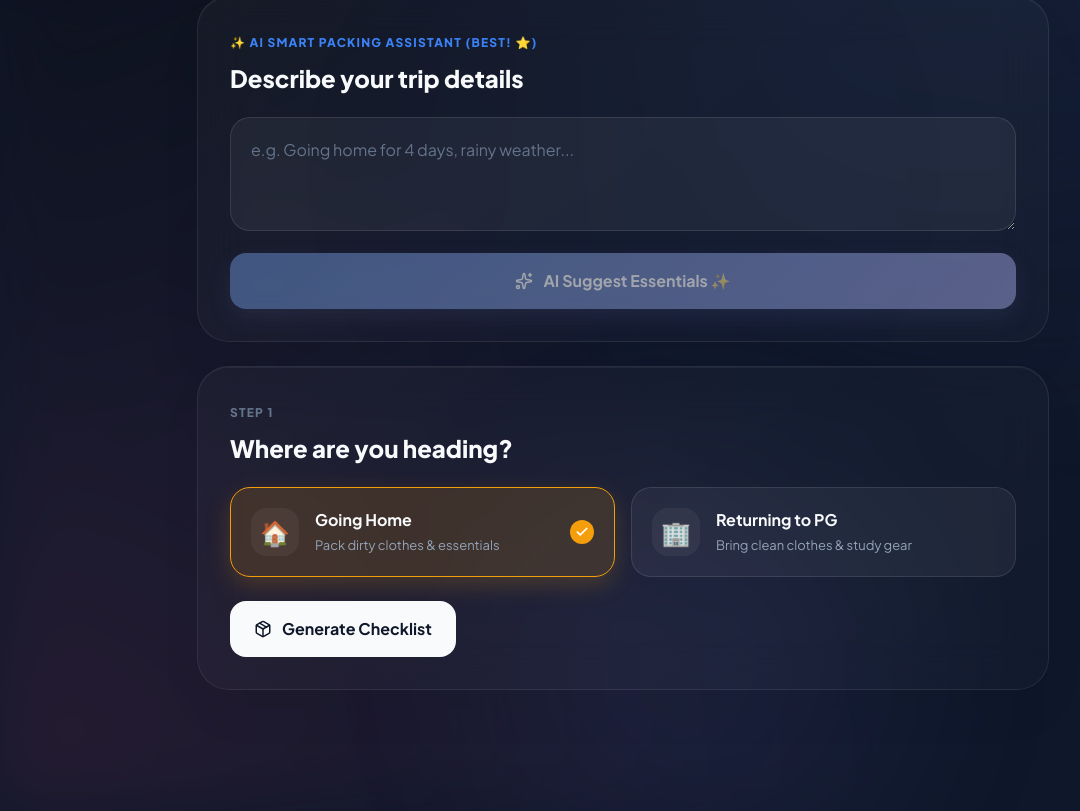
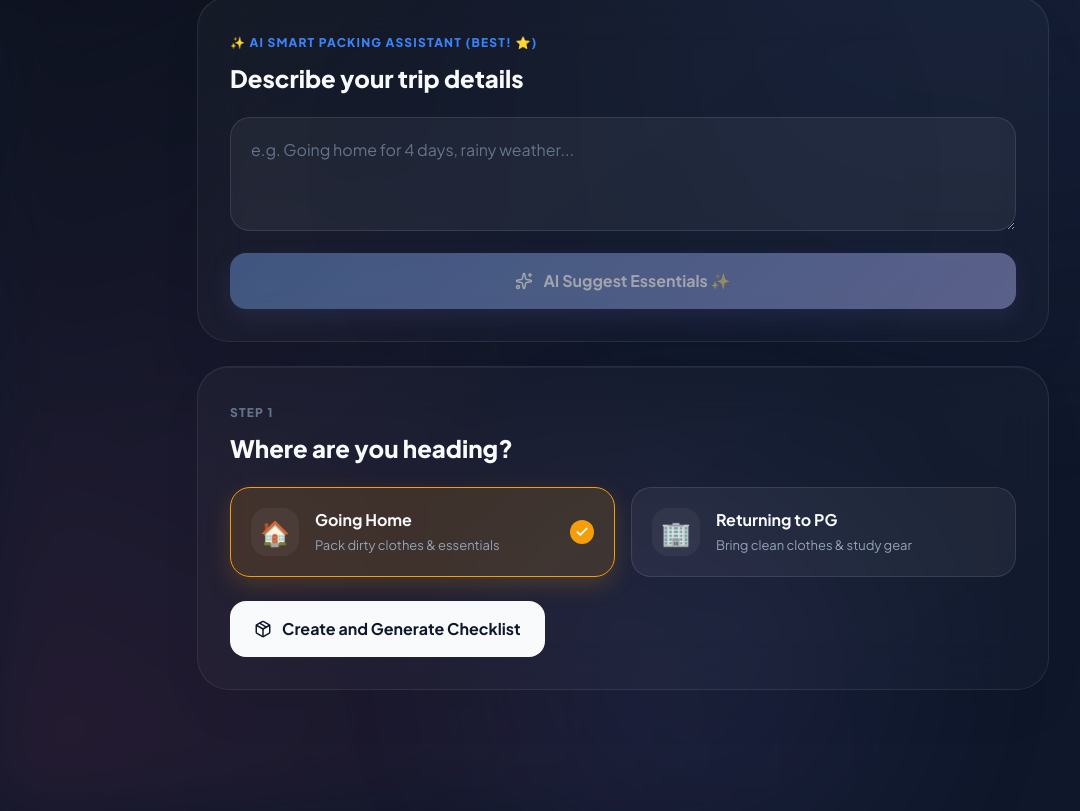
Before and after one commit to Vishnuvsh/home-trip-mode, a React (Vite) app in the folder frontend/: page /trip-manager in a window 1280 px wide. Shown: the part 381-1192 px from the top of the page, without its empty margins (17-1097 px from the left). Built offline with nearby package versions, Linux system fonts and the light colour scheme; sample sign-in values are in the browser's storage.

Commit message:
changed some text

```diff
--- a/frontend/src/components/TripManager.tsx
+++ b/frontend/src/components/TripManager.tsx
@@ -267,7 +267,7 @@ const TripManager: React.FC = () => {
               {isLoading ? (
                 <><Loader2 size={18} className="tm-spinner" /> Generating…</>
               ) : (
-                <><Package size={18} /> Generate Checklist</>
+                <><Package size={18} /> Create and Generate Checklist</>
               )}
             </button>
           </form>
```
